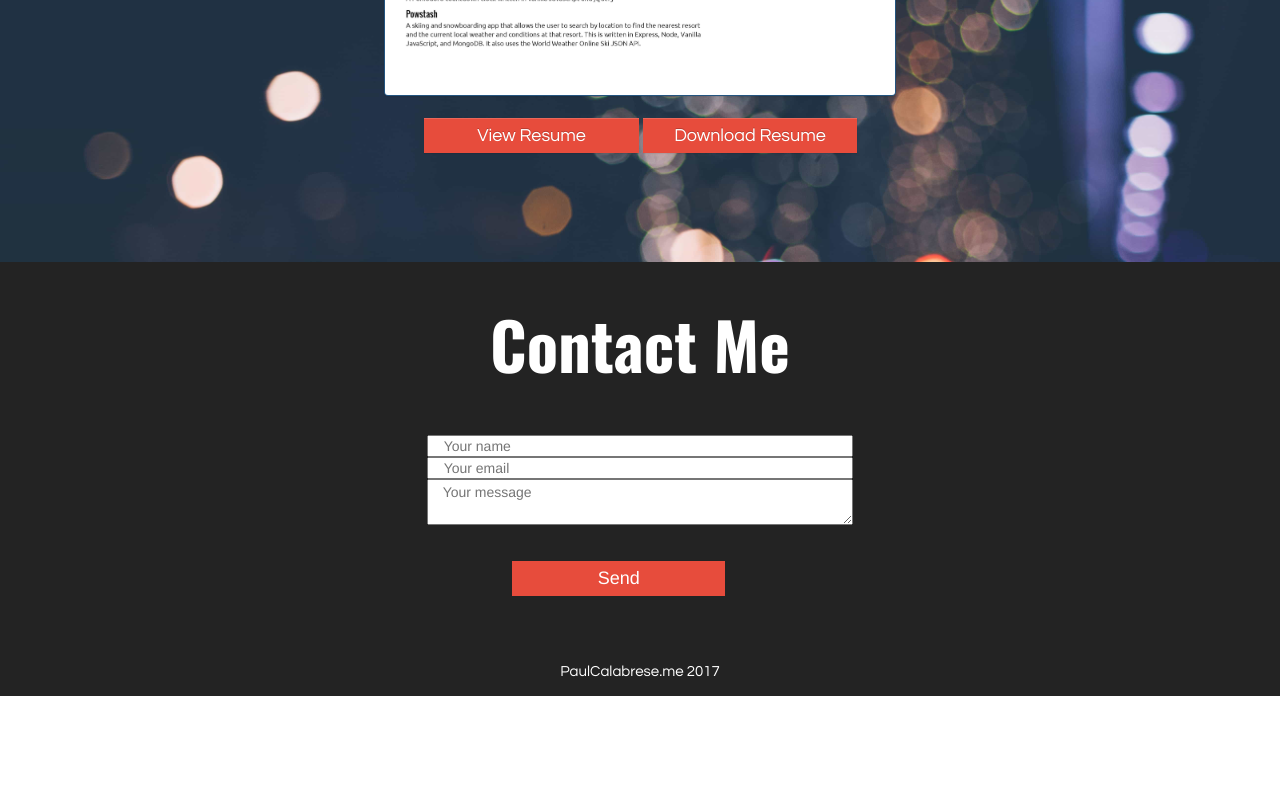
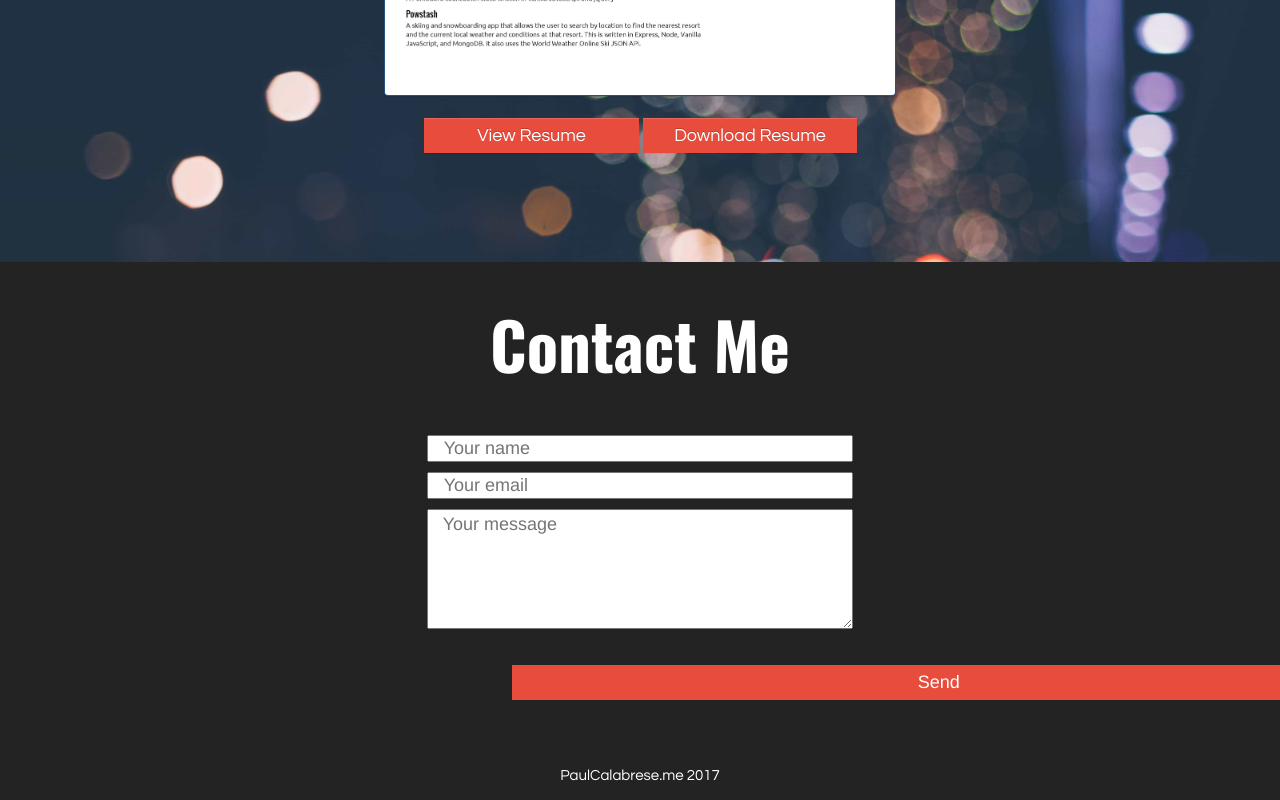
Before and after one commit to pacalabre/portfolio, a plain HTML site: page index.html in a window 1280 px wide. Shown: the part 7009-7809 px from the top of the page. Before the commit the page ends 7705 px from the top, so only its background shows below. Drawn offline with nearby package versions, Linux system fonts and the light colour scheme.

Commit message:
updated button position - still work in progress

```diff
--- a/css/module-b.css
+++ b/css/module-b.css
@@ -119,15 +119,19 @@
   padding: 20px;
 }
 
+.btn-row {
+  text-align: center;
+}
+
 .button {
   border: none;
-  display: block;
   background-color: #e74c3c;
   color: white;
   text-align: center;
   margin-top: 2em;
   margin-right: 40%;
   margin-left: 40%;
+  display: block;
 /*  float: none;*/
   padding: 5px 2%;
   border-radius: 0px;
@@ -248,6 +252,22 @@ margin: 0px 0px 10% 33%;
   float: right;
   margin-top: 0px;
   font-size: 40px; }
+
+.form-input, .form-textarea  {
+  font-size: 18px;
+}
+
+.form-input {
+  margin-bottom: 10px;
+}
+
+.form-textarea {
+  height: 120px;
+}
+
+.form-btn {
+  margin-top: 5px;
+}
 
 /* Footer */
 .footer {
--- a/index.html
+++ b/index.html
@@ -99,8 +99,14 @@
         <!-- Caladine -->
           <a  href="https://caladine.herokuapp.com" target="_blank"><img class="main-projects-links col-xs-9  col-sm-9  col-md-9 .col-md-offset-3 col-lg-9 .col-lg-offset-3" src="Portfolio Photos/caladine.png" border="0" alt="Caladine Project Image" /></a>
           <section class="project-text1 about float-fix">
-            <p class = "about about-text"> This is my final project for General Assembly. It is a collaborative social media style cookbook built on user submissions. Technologies used for 'Caladine' are: MongoDB, Express.js, Angular.js, Node.js, bootstrap, and the Food2Fork API. <br><a class="button" href="https://caladine.herokuapp.com" target="_blank">View Project</a>
-            <a class="button" href="https://github.com/pacalabre/family-cookbook" target="_blank">View on Github</a></p>
+            <p class = "about about-text"> This is my final project for General Assembly. It is a collaborative social media style cookbook built on user submissions. Technologies used for 'Caladine' are: MongoDB, Express.js, Angular.js, Node.js, bootstrap, and the Food2Fork API.
+              <!-- <div class="row btn-row"> -->
+               <a class="col-sm-2 offset-sm-5  button" href="https://caladine.herokuapp.com" target="_blank">View Project</a>
+             <!--  </div> -->
+              <!-- <div class="row btn-row"> -->
+                <a class="col-sm-2 offset-sm-5 button" href="https://github.com/pacalabre/family-cookbook" target="_blank">View on Github</a>
+              <!-- </div> -->
+            </p>
           </section>
         </section>
       </section>
@@ -150,10 +156,12 @@
         <h3 class="main-section-contact col-xs-12 col-sm-12 col-md-12 col-lg-12 col-xl-12">Contact Me</h3>
         <!-- <h2 class="contact-me-email col-xs-12 col-sm-12 col-md-12 col-lg-12 col-xl-12">Pacalabre@gmail.com</h2> -->
         <form class="row"  method="POST" action="http://formspree.io/pacalabre@gmail.com">
-          <input class="col-xs-10 col-xs-offset-1 col-sm-6 col-sm-offset-3 col-md-4 col-md-offset-4" type="name" name="name" placeholder="Your name">
-          <input class="col-xs-10 col-xs-offset-1 col-sm-6 col-sm-offset-3  col-md-4 col-md-offset-4" type="email" name="email" placeholder="Your email">
-          <textarea class="col-xs-10 col-xs-offset-1 col-sm-6 col-sm-offset-3  col-md-4 col-md-offset-4" name="message" placeholder="Your message"></textarea>
-          <button class="col-xs-3 col-md-2 button" type="submit">Send</button>
+          <input class="form-input col-xs-10 col-xs-offset-1 col-sm-6 col-sm-offset-3 col-md-4 col-md-offset-4" type="name" name="name" placeholder="Your name">
+          <input class="form-input col-xs-10 col-xs-offset-1 col-sm-6 col-sm-offset-3  col-md-4 col-md-offset-4" type="email" name="email" placeholder="Your email">
+          <textarea class="form-textarea col-xs-10 col-xs-offset-1 col-sm-6 col-sm-offset-3  col-md-4 col-md-offset-4" name="message" placeholder="Your message"></textarea>
+          <div class="row">
+            <button class="col-sm-8 col-sm-offset-2 button" type="submit">Send</button>
+          </div>
         </form>
       </section>
       <footer class="footer">
```
